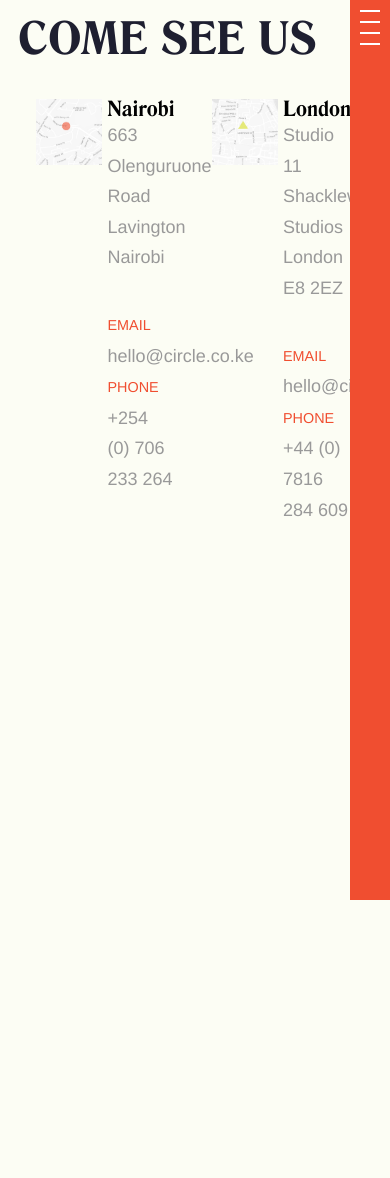
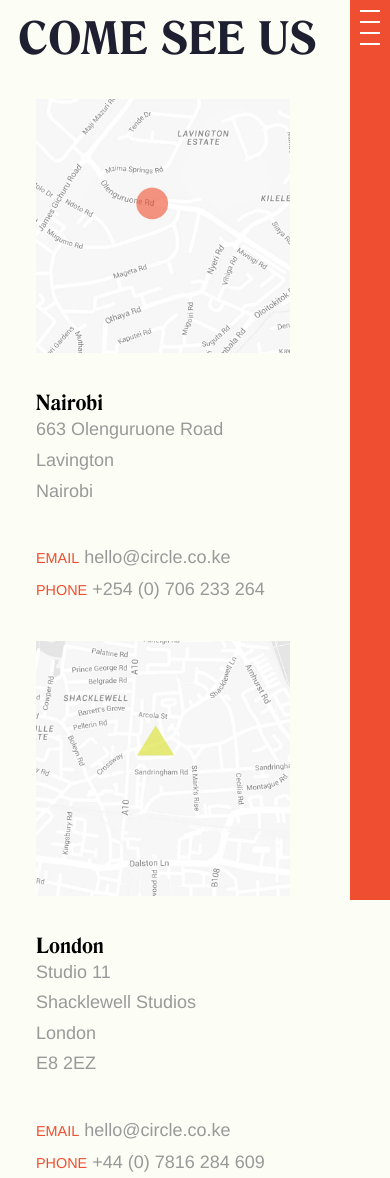
Before and after one commit to ryanhbowman/circle-site, a Jekyll site: the page built from contact/index.html, in a window 390 px wide. Built offline with Jekyll 4.4.1, drawn with Linux system fonts in a browser that asks for light colours; some web fonts are replaced; before the commit the page ends 918 px from its top, so only the background shows below that.

Commit message:
fixing mobile contact

```diff
--- a/_sass/_grid.sass
+++ b/_sass/_grid.sass
@@ -110,6 +110,9 @@
     margin-right: 0
 
 @media all and (max-width: 668px)
+  .columns, .half.big-space
+    float: none
+    width: 90%
   .two-fifths, .three-fifths
     float: none
     width: 90%
@@ -117,8 +120,9 @@
     padding: 0 1em
   .page.row
     padding: 0
-  .fifth, .fourths
+  .fifth.columns, .fourths.columns
     width: 40%
+    float: left
     margin-right: 7%
     margin-bottom: 1em
     &:nth-of-type(2n)
--- a/contact/index.html
+++ b/contact/index.html
@@ -11,7 +11,7 @@ layout: default
 <section class="row">
   <div class="half  columns">
     <div class="row">
-      <div class="half big-space columns"><a href="https://goo.gl/maps/DuxSRcFaBS12">
+      <div class="half big-space columns space-group"><a href="https://goo.gl/maps/DuxSRcFaBS12">
           <img src="{{ "/images/nairobi.jpg" | prepend: site.baseurl }}" alt="">
         </a></div>
       <div class="half big-space columns">
@@ -30,7 +30,7 @@ layout: default
   </div>
   <div class="half  columns">
     <div class="row">
-      <div class="half big-space columns"><a href="https://goo.gl/maps/bNeeWGN4fnn" >
+      <div class="half big-space columns space-group"><a href="https://goo.gl/maps/bNeeWGN4fnn" >
           <img src="{{ "/images/london.jpg" | prepend: site.baseurl }}" alt="">
         </a></div>
       <div class="half big-space columns">
```
